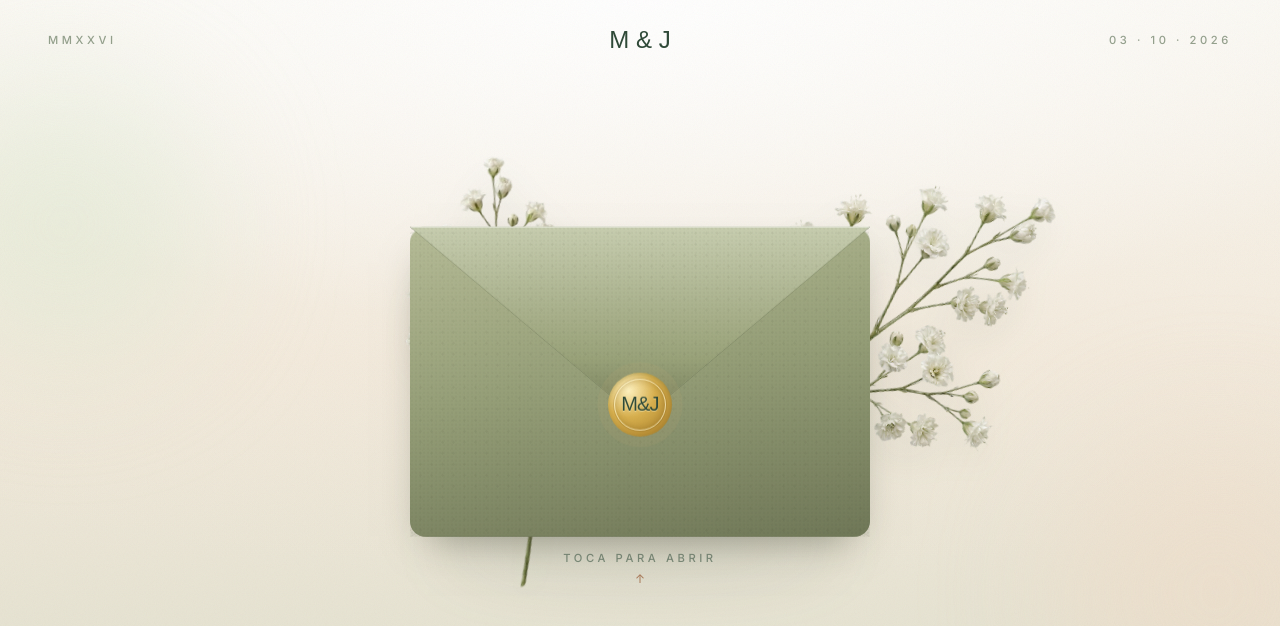
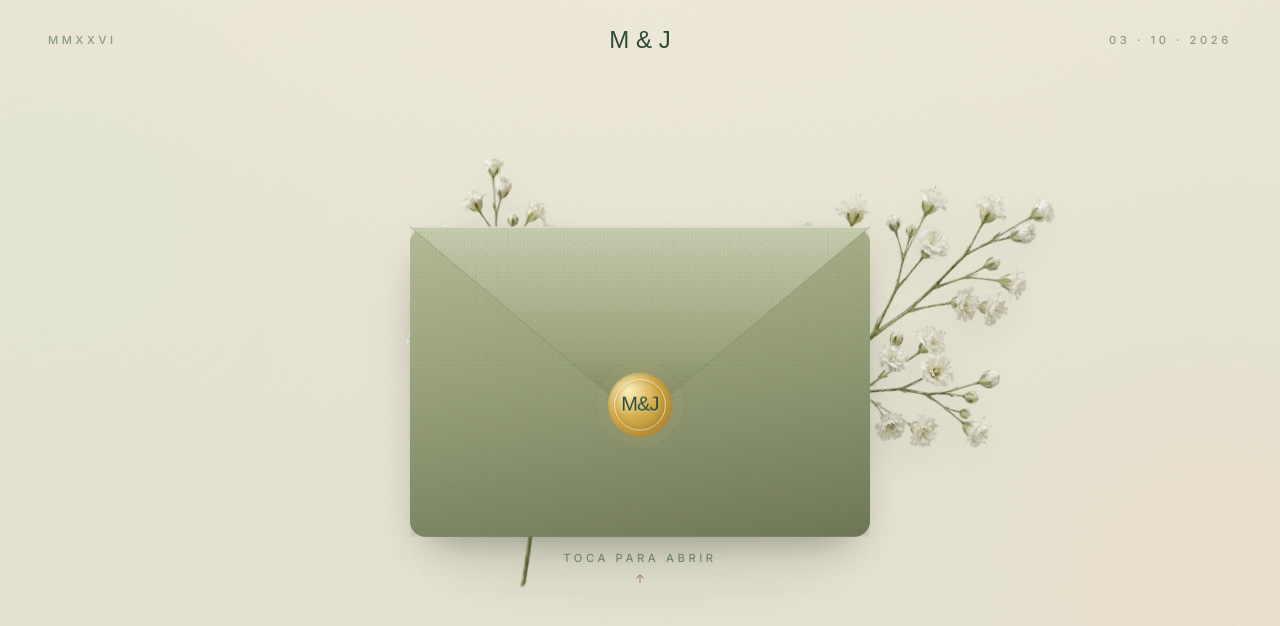
Before and after one commit to matespinosa/save-the-date, a Next.js app: page / in a window 1280 px wide. Shown: the top 626 px of the page. Built offline with nearby package versions, Linux system fonts and the light colour scheme; a web font is replaced by a local one.

Commit message:
ajuste gradiente

```diff
--- a/app/globals.css
+++ b/app/globals.css
@@ -40,10 +40,14 @@
 
 html,
 body {
+  /* Uniform cream that matches the mobile browser chrome (theme-color
+     #e6e3d2) end-to-end. The very subtle radial highlight at top-center
+     is now ALSO cream (not white) so it adds depth without bleaching the
+     header area to look almost-white. */
   background-color: #e6e3d2;
   background-image:
-    radial-gradient(120% 75% at 50% 0%, rgba(255, 255, 255, 0.9) 0%, rgba(244, 237, 224, 0.2) 55%, transparent 100%),
-    linear-gradient(180deg, #fbfaf5 0%, #f3eadc 45%, #e6e3d2 80%, #e6e3d2 100%);
+    radial-gradient(120% 70% at 50% 0%, rgba(240, 235, 218, 0.55) 0%, rgba(232, 228, 212, 0.25) 50%, transparent 100%),
+    linear-gradient(180deg, #ece8d8 0%, #e6e3d2 55%, #e6e3d2 100%);
   background-repeat: no-repeat;
   background-attachment: fixed;
   color: var(--ink);
```
